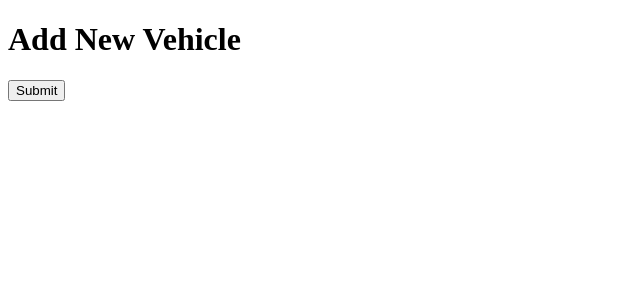
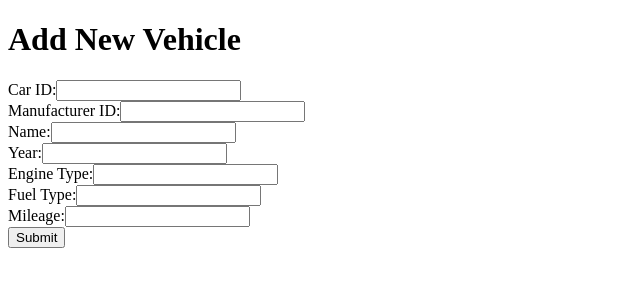
Before and after one commit to fez2013/onlyimports, a Next.js app: page /form in a window 1280 px wide. Shown: the top 300 px of the page, without its empty margins (0-640 px from the left). Built offline with nearby package versions, Linux system fonts and the light colour scheme.

Commit message:
Update form.tsx

```diff
--- a/src/pages/form.tsx
+++ b/src/pages/form.tsx
@@ -1,27 +1,29 @@
 import { useState } from 'react';
 
 const NewVehicleForm = () => {
-  const [manufacturerId, setManufacturerId] = useState('');
-  const [name, setName] = useState('');
-  const [year, setYear] = useState('');
-  const [engineType, setEngineType] = useState('');
-  const [fuelType, setFuelType] = useState('');
-  const [mileage, setMileage] = useState('');
+  const [Car_ID, setCarId] = useState('');
+  const [Manufacturer_ID, setManufacturerId] = useState('');
+  const [Car_Name, setName] = useState('');
+  const [Year, setYear] = useState('');
+  const [Engine_Type, setEngineType] = useState('');
+  const [Fuel_Type, setFuelType] = useState('');
+  const [Mileage, setMileage] = useState('');
 
-  const handleSubmit = async (e) => {
+  const handleSubmit = async (e: React.FormEvent<HTMLFormElement>) => {
     e.preventDefault();
 
     const formData = {
-      manufacturerId,
-      name,
-      year,
-      engineType,
-      fuelType,
-      mileage,
+      Car_ID,
+      Manufacturer_ID,
+      Car_Name,
+      Year,
+      Engine_Type,
+      Fuel_Type,
+      Mileage,
     };
 
     try {
-      const response = await fetch('/api/addVehicle', {
+      const response = await fetch('http://localhost:3000/api/addVehicle', {
         method: 'POST',
         headers: {
           'Content-Type': 'application/json',
@@ -31,6 +33,7 @@ const NewVehicleForm = () => {
 
       if (response.ok) {
         // If successful, reset the form fields
+        setCarId('');
         setManufacturerId('');
         setName('');
         setYear('');
@@ -48,7 +51,7 @@ const NewVehicleForm = () => {
     } catch (error) {
       // Handle any network errors
       console.error('Error adding vehicle:', error.message);
-      alert('Failed to add vehicle. Please try again.');
+      alert('Failed to add vehicle.');
     }
   };
 
@@ -56,7 +59,34 @@ const NewVehicleForm = () => {
     <div>
       <h1>Add New Vehicle</h1>
       <form onSubmit={handleSubmit}>
-        {/* Your form fields */}
+        <div>
+          <label>Car ID:</label>
+          <input type="text" value={Car_ID} onChange={(e) => setCarId(e.target.value)} />
+        </div>
+        <div>
+          <label>Manufacturer ID:</label>
+          <input type="text" value={Manufacturer_ID} onChange={(e) => setManufacturerId(e.target.value)} />
+        </div>
+        <div>
+          <label>Name:</label>
+          <input type="text" value={Car_Name} onChange={(e) => setName(e.target.value)} />
+        </div>
+        <div>
+          <label>Year:</label>
+          <input type="text" value={Year} onChange={(e) => setYear(e.target.value)} />
+        </div>
+        <div>
+          <label>Engine Type:</label>
+          <input type="text" value={Engine_Type} onChange={(e) => setEngineType(e.target.value)} />
+        </div>
+        <div>
+          <label>Fuel Type:</label>
+          <input type="text" value={Fuel_Type} onChange={(e) => setFuelType(e.target.value)} />
+        </div>
+        <div>
+          <label>Mileage:</label>
+          <input type="text" value={Mileage} onChange={(e) => setMileage(e.target.value)} />
+        </div>
         <button type="submit">Submit</button>
       </form>
     </div>
```
